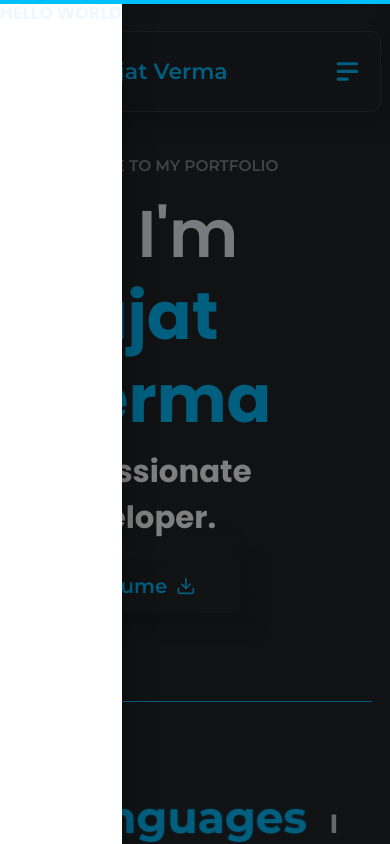
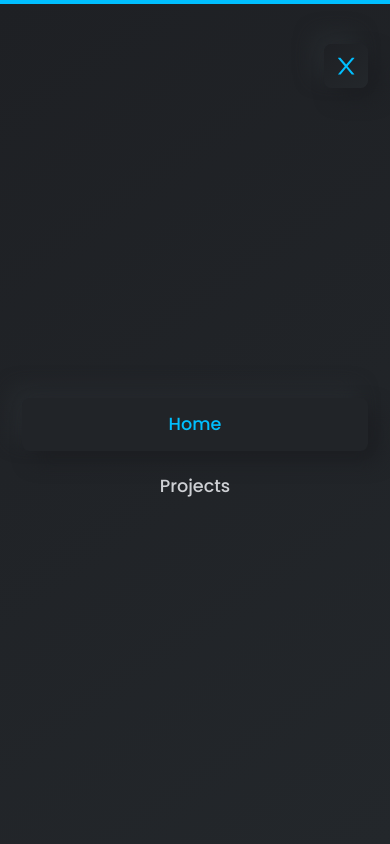
Before and after one commit to rajatverma311201/portfolio, a React (Vite) app: page / in a window 390 px wide. Both pictures are taken after a click on the icon 347 px from the left and 71 px from the top of the page. Shown: the top 844 px of the page. Built offline with nearby package versions, Linux system fonts and the light colour scheme.

Commit message:
sidebar-navigation

```diff
--- a/src/components/Header.jsx
+++ b/src/components/Header.jsx
@@ -4,6 +4,7 @@ import { motion } from "framer-motion";
 import { NavLink } from "react-router-dom";
 import { Drawer } from "@mui/material";
 import { HiMenuAlt2 } from "react-icons/hi";
+import { AiOutlineClose } from "react-icons/ai";
 const Header = () => {
     const [open, setOpen] = useState(false);
     const handleOpen = () => setOpen(true);
@@ -60,20 +61,49 @@ const NavigationBar = () => (
                     Projects
                 </NavLink>
             </li>
-            {/* <li>
-                <a href="#">About</a>
-            </li> */}
-            {/* <li>
-                <a href="#">Contact Me</a>
-            </li> */}
         </ul>
     </nav>
 );
 
 const SideNavbar = ({ open, handleClose }) => {
     return (
-        <Drawer anchor={"left"} open={open} onClose={handleClose}>
-            <h1>HELLO WORLD</h1>
+        <Drawer
+            sx={{ backdropFilter: "blur(5px)" }}
+            anchor={"left"}
+            open={open}
+            onClose={handleClose}
+        >
+            <div className={styles["sidebar-container"]}>
+                <div className={styles["sidebar-close-btn"]}>
+                    <span onClick={handleClose}>
+                        <AiOutlineClose />
+                    </span>
+                </div>
+                <ul>
+                    <li>
+                        <NavLink
+                            onClick={handleClose}
+                            className={({ isActive }) =>
+                                isActive ? styles["active-link-sidebar"] : ""
+                            }
+                            to="/"
+                        >
+                            Home
+                        </NavLink>
+                    </li>
+                    <li>
+                        <NavLink
+                            onClick={handleClose}
+                            className={({ isActive }) =>
+                                isActive ? styles["active-link-sidebar"] : ""
+                            }
+                            to="/projects"
+                        >
+                            Projects
+                        </NavLink>
+                    </li>
+                </ul>
+            </div>
         </Drawer>
     );
 };
--- a/src/components/Header.module.scss
+++ b/src/components/Header.module.scss
@@ -42,6 +42,7 @@
             // margin-right: 2rem;
         }
     }
+
     &-img {
         width: 5rem;
         height: 5rem;
@@ -113,3 +114,51 @@
     color: $color-primary !important;
     font-weight: 600 !important;
 }
+.sidebar-container {
+    font-size: 2rem;
+    background: $background-color-1;
+    width: 100vw;
+    height: 100vh;
+    padding: 5rem 2.5rem;
+    @include flex(2.5rem, flex-start, stretch, column);
+    ul {
+        flex: 1;
+        list-style: none;
+        @include flex(1rem, center, stretch, column);
+        width: 100%;
+        li {
+            width: 100%;
+        }
+        li a {
+            text-align: center;
+            color: $color-lighter;
+            padding: 1.5rem 1rem;
+            // width: 90%;
+            display: block;
+            font-weight: 500;
+        }
+    }
+    .sidebar-close-btn {
+        & > span {
+            @include flex(0, center, center);
+            font-size: 3rem;
+            cursor: pointer;
+            @include border-radius(7.5px);
+            box-shadow: $shadow-1;
+            padding: 1rem;
+            background: $background-color-1;
+        }
+        @include flex(0, flex-end, center);
+
+        color: $color-primary;
+    }
+
+    .active-link-sidebar {
+        background: $background-color-2;
+        box-shadow: $shadow-1;
+        @include border-radius(7.5px);
+
+        color: $color-primary;
+        // background-color: rgba($color-primary, 0.75);
+    }
+}
```
